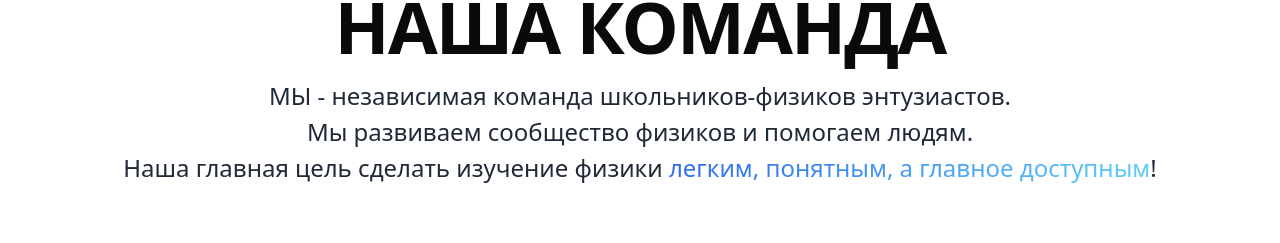
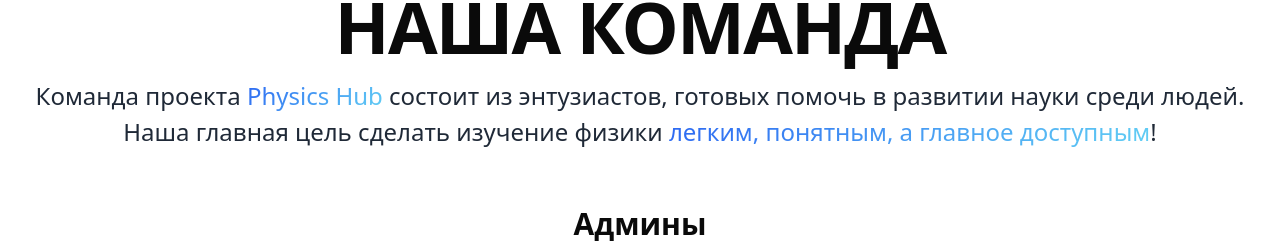
Before and after one commit to SabyrAlymbekov/PhysicsHub, a Next.js app: page / in a window 1280 px wide. Shown: the part 1811-2054 px from the top of the page. Built offline with nearby package versions, Linux system fonts and the light colour scheme; no server answers; the database is empty.

Commit message:
Update team.tsx

```diff
--- a/components/home/team.tsx
+++ b/components/home/team.tsx
@@ -62,9 +62,7 @@ const TeamSection = async () => {
                     Наша команда
                 </h1>
                 <h3 className="subtitle mt-4">
-                    МЫ - независимая команда школьников-физиков энтузиастов.
-                    <br/>
-                    Мы развиваем сообщество физиков и помогаем людям.
+                    Команда проекта <span className="text-gradient">Physics Hub</span> состоит из энтузиастов, готовых помочь в развитии науки среди людей.
                     <br/>
                     Наша главная цель сделать изучение физики <span className="text-gradient">легким, понятным, а главное доступным</span>!
                 </h3>
```
